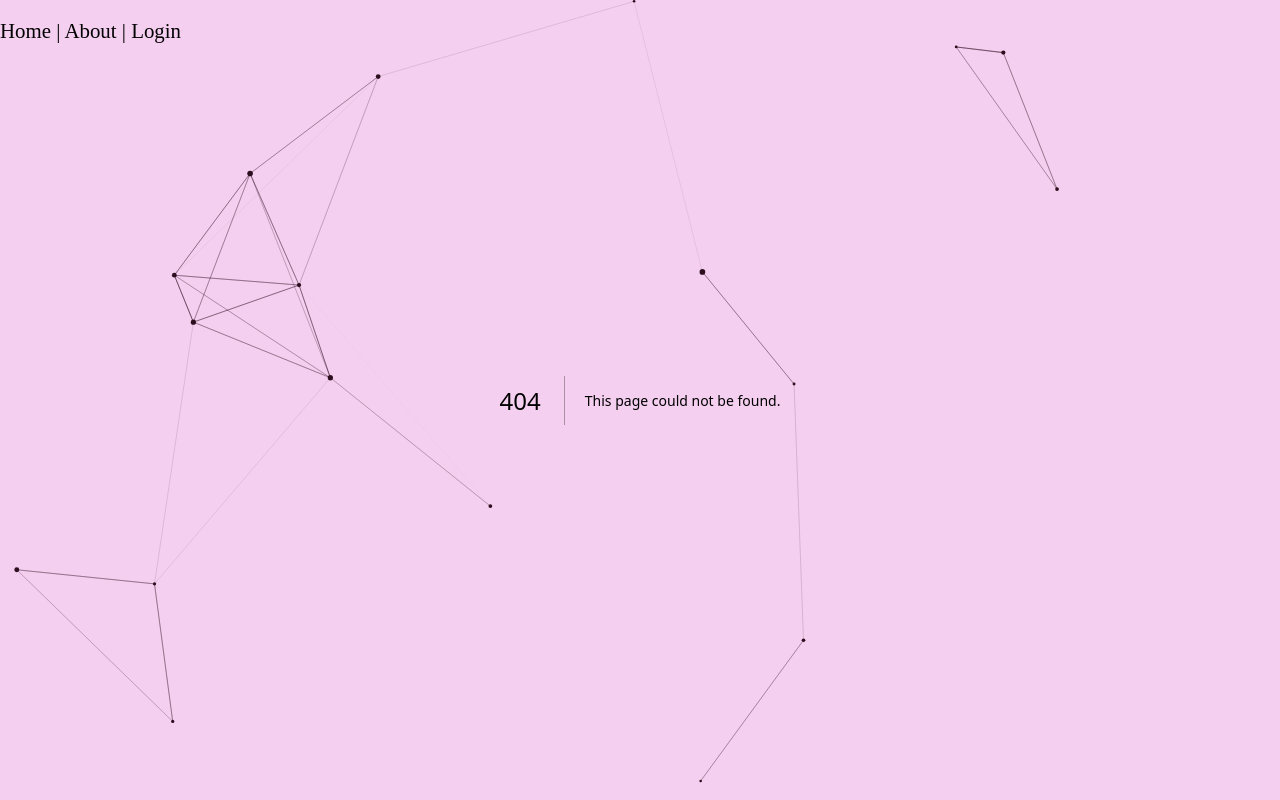
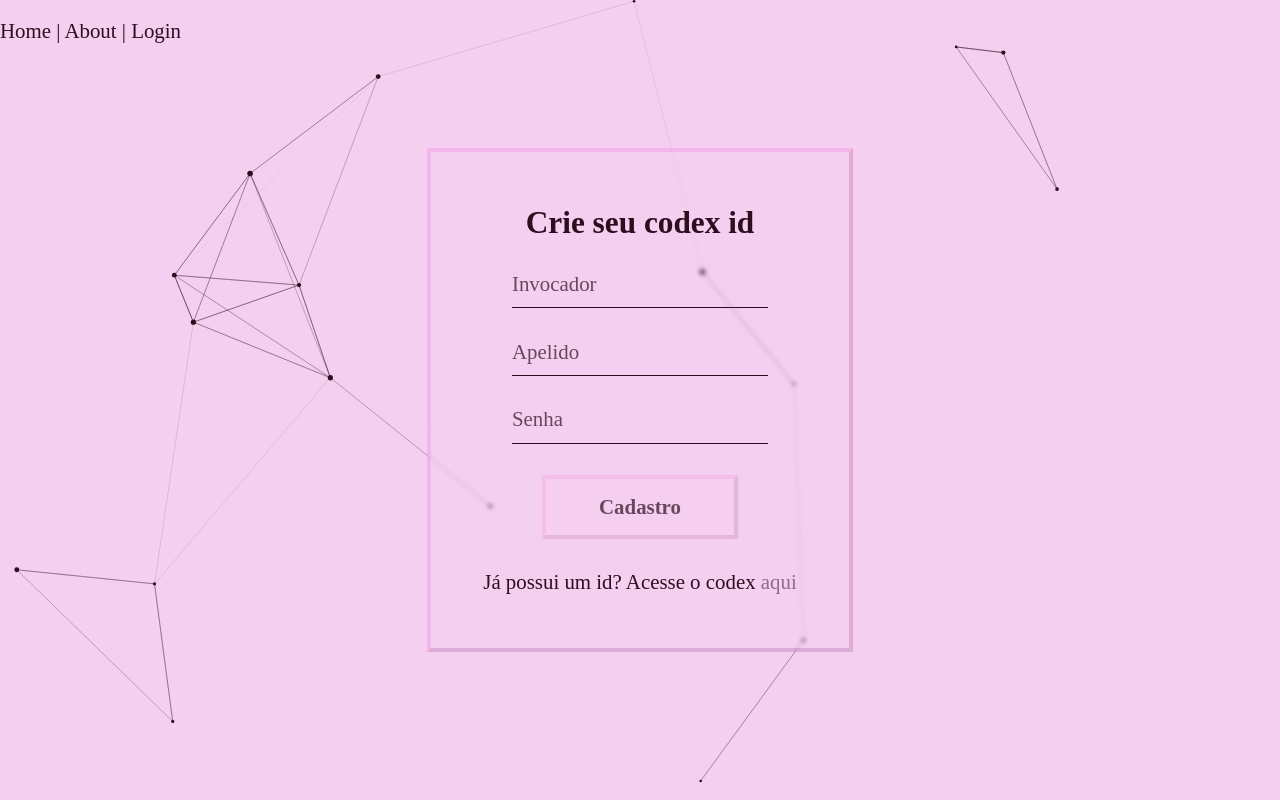
Before and after one commit to Bloco-N/runarcana-next, a Next.js app: page /sign-up in a window 1280 px wide. Before the commit this address had no page. Built offline with nearby package versions, Linux system fonts and the light colour scheme; a web font is replaced by a local one.

Commit message:
feat: initial pages

```diff
--- /dev/null
+++ b/pages/sign-up/index.tsx
@@ -0,0 +1,44 @@
+import Link from "next/link";
+import styled from "styled-components";
+import Button from "../../components/Button";
+import Card from "../../components/Card";
+import Input from "../../components/Input";
+
+const Container = styled.div`
+  height: 100%;
+  display: flex;
+  align-items: center;
+  justify-content: center;
+  h2{
+    text-align: center;
+  }
+  form{
+    margin-top: 3rem;
+    display: flex;
+    flex-direction: column;
+    align-items: center;
+    gap: 3rem;
+
+    button{
+      width: 50%;
+      text-align: center;
+    }
+  }
+`
+
+export default function SignUp() {
+  return (
+    <Container>
+      <Card>
+        <h2>Crie seu codex id</h2>
+        <form >
+          <Input placeholder="Invocador" />
+          <Input placeholder="Apelido" />
+          <Input placeholder="Senha" type="password" />
+          <Button>Cadastro</Button>
+          <p>Já possui um id? Acesse o codex <Link href='/sign-in'>aqui</Link></p>
+        </form>
+      </Card>
+    </Container>
+  )
+}
```
Also changed, not shown: pages/index.tsx (+2 -66 lines), pages/sign-in/index.tsx (added, +43 -0 lines).
